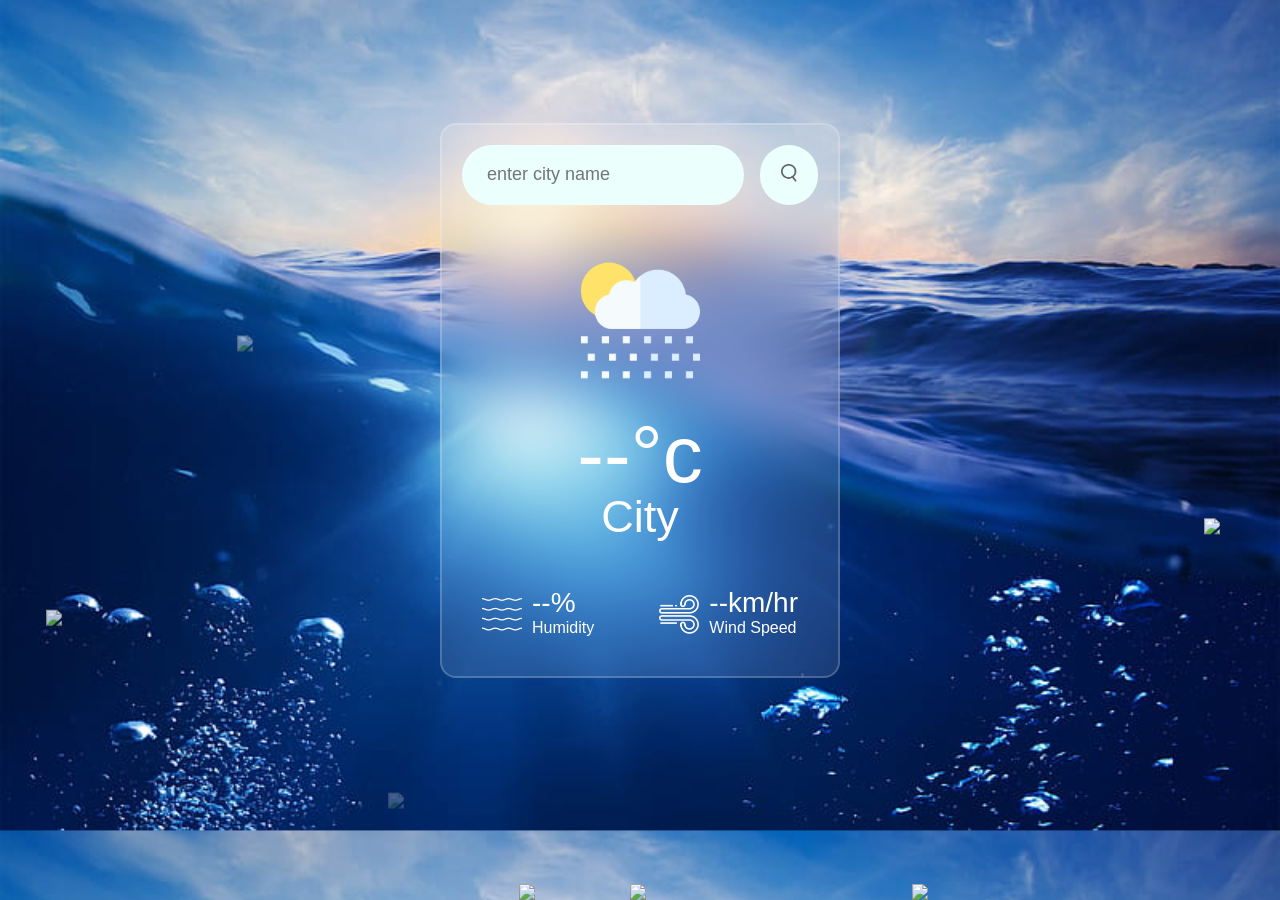
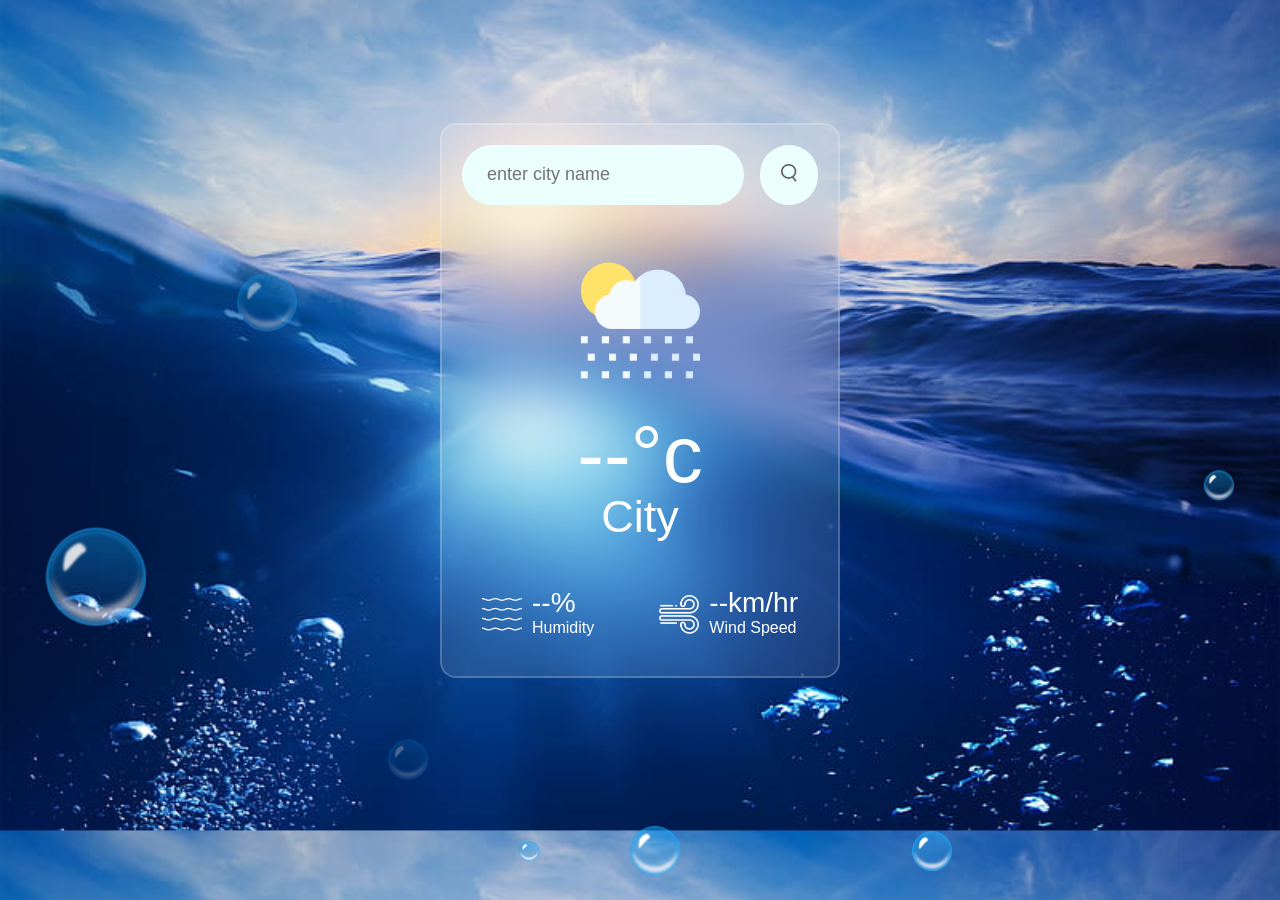
Before and after one commit to shubhitomar/Web.Weather.Matrix, a plain HTML site: page index.html in a window 1280 px wide. Drawn offline with Linux system fonts and the light colour scheme.

Commit message:
added bubble images in div

```diff
--- a/index.html
+++ b/index.html
@@ -53,15 +53,15 @@
 
 
     <div class="bubbles">
-    <img src="images/images/coventic/coventic/bubble.png">
-    <img src="images/images/coventic/coventic/bubble.png">
-    <img src="images/images/coventic/coventic/bubble.png">
-    <img src="images/images/coventic/coventic/bubble.png">
-    <img src="images/images/coventic/coventic/bubble.png">
-    <img src="images/images/coventic/coventic/bubble.png">
-    <img src="images/images/coventic/coventic/bubble.png">
-    <img src="images/images/coventic/coventic/bubble.png">
-    <img src="images/images/coventic/coventic/bubble.png">
+    <img src="images/images/bubble.png">
+    <img src="images/images/bubble.png">
+    <img src="images/images/bubble.png">
+    <img src="images/images/bubble.png">
+    <img src="images/images/bubble.png">
+    <img src="images/images/bubble.png">
+    <img src="images/images/bubble.png">
+    <img src="images/images/bubble.png">
+    <img src="images/images/bubble.png">
 
     </div>
 
```
